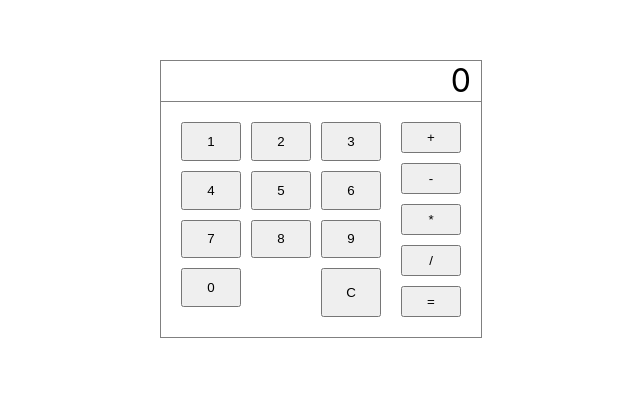
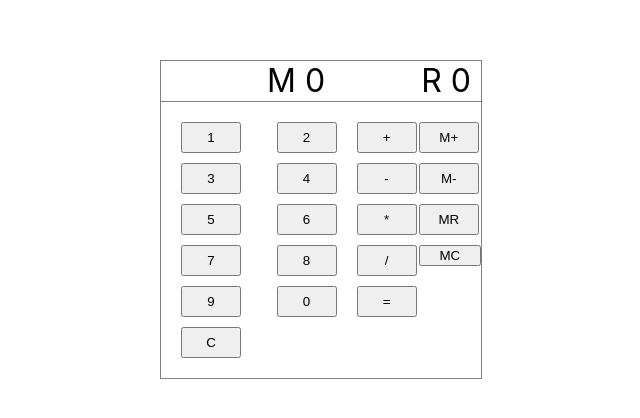
Before and after one commit to malyshkoserhii/calculator, a React (Create React App) app: page / in a window 1280 px wide. Shown: the top 418 px of the page, without its empty margins (320-960 px from the left). Built offline with nearby package versions, Linux system fonts and the light colour scheme.

Commit message:
memory actions have been added

```diff
--- a/src/App.js
+++ b/src/App.js
@@ -3,6 +3,7 @@ import { useState } from 'react';
 // import Actions from './components/Actions/Actions';
 
 const figures = ['1', '2', '3', '4', '5', '6', '7', '8', '9', '0'];
+
 const actionType = {
   plus: '+',
   minus: '-',
@@ -10,37 +11,77 @@ const actionType = {
   division: '/',
   equal: '=',
 };
+const memoryType = {
+  plus: 'M+',
+  minus: 'M-',
+  memoryResult: 'MR',
+};
 
 const actions = Object.values(actionType);
+const memoryActions = Object.values(memoryType);
 
 function App() {
   const [figure, setFigure] = useState('');
   const [action, setActions] = useState('');
   const [result, setResult] = useState(0);
+  const [memoryResult, setMemoryResult] = useState(0);
+  const [disaplayMemory, setDisplayMemory] = useState(false);
 
-  const number = Number(figure);
+  let number = Number(figure);
 
   const event = () => {
-    let res = result;
-
     switch (action) {
       case actionType.plus:
-        res = result + number;
+        setResult(state => state + number);
         break;
       case actionType.minus:
-        res = result - number;
+        setResult(state => state - number);
         break;
       case actionType.multiplication:
-        res = result * number;
+        setResult(state => state * number);
         break;
       case actionType.division:
-        res = result / number;
+        setResult(state => state / number);
         break;
+      case actionType.equal:
+        console.log('result after =', result);
+        return result;
       default:
         return;
     }
-    setResult(res);
+
     setFigure('');
+  };
+
+  const onMemoryEvent = memoryAction => {
+    let memRes = memoryResult;
+
+    switch (memoryAction) {
+      case memoryType.plus:
+        memRes += result;
+        onClear();
+        break;
+
+      case memoryType.minus:
+        memRes -= result;
+        onClear();
+        break;
+
+      case memoryType.memoryResult:
+        setResult(memoryResult);
+        break;
+
+      default:
+        return;
+    }
+
+    setMemoryResult(memRes);
+    setDisplayMemory(true);
+  };
+
+  const onMemoryClear = () => {
+    setDisplayMemory(false);
+    setMemoryResult(0);
   };
 
   const getFigure = figure => {
@@ -60,19 +101,22 @@ function App() {
       setResult(number);
       setFigure('');
     }
-
     setActions(a);
   };
 
   const onClear = () => {
-    setResult('');
+    setResult(0);
     setFigure('');
     setActions('');
   };
 
   return (
     <div className="container">
-      <p className="table">{figure || result || 0}</p>
+      <div className="table">
+        <p className="memory">{disaplayMemory && <span>MEMORY</span>}</p>
+        <p className="result">M {memoryResult}</p>
+        <p className="result">R {figure || result || 0}</p>
+      </div>
       <div className="flex">
         <div className="figures-wrapper">
           {figures.map((figure, id) => (
@@ -101,6 +145,25 @@ function App() {
             </button>
           ))}
         </div>
+        <div className="actions-wrapper">
+          {memoryActions.map((m, id) => (
+            <button
+              key={id}
+              type="button"
+              className="figure-btn"
+              onClick={() => onMemoryEvent(m)}
+            >
+              {m}
+            </button>
+          ))}
+          <button
+            type="button"
+            className="memory-clear"
+            onClick={() => onMemoryClear()}
+          >
+            MC
+          </button>
+        </div>
       </div>
     </div>
   );
--- a/src/index.css
+++ b/src/index.css
@@ -57,6 +57,8 @@ code {
 }
 
 .table {
+  display: flex;
+  justify-content: space-between;
   margin: 0;
   width: 300px;
   font-size: 32px;
@@ -66,6 +68,11 @@ code {
   border: 1px solid gray;
 }
 
+.memory,
+.result {
+  margin: 0;
+}
+
 .figure-btn:not(:last-child) {
   margin-bottom: 10px;
 }
```
